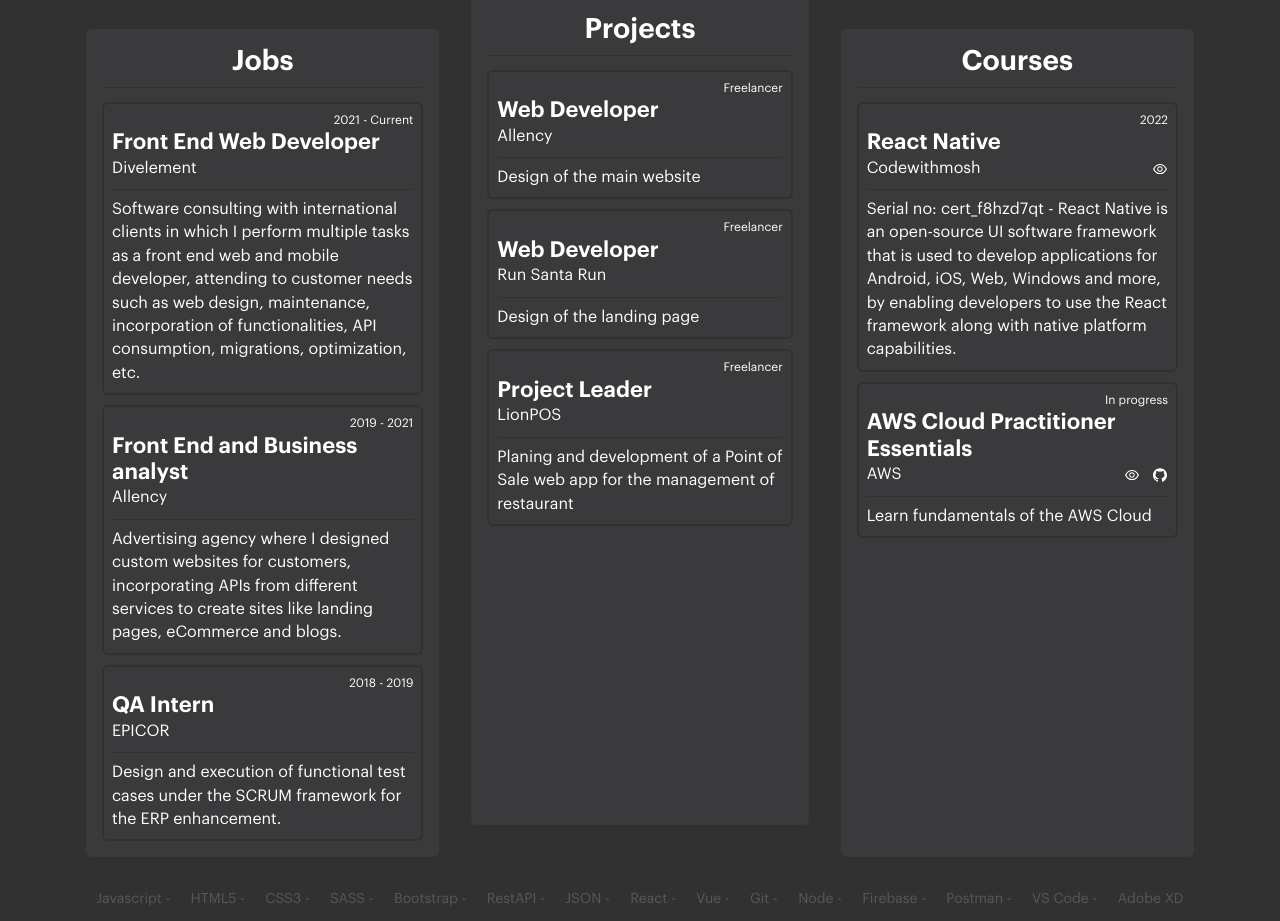
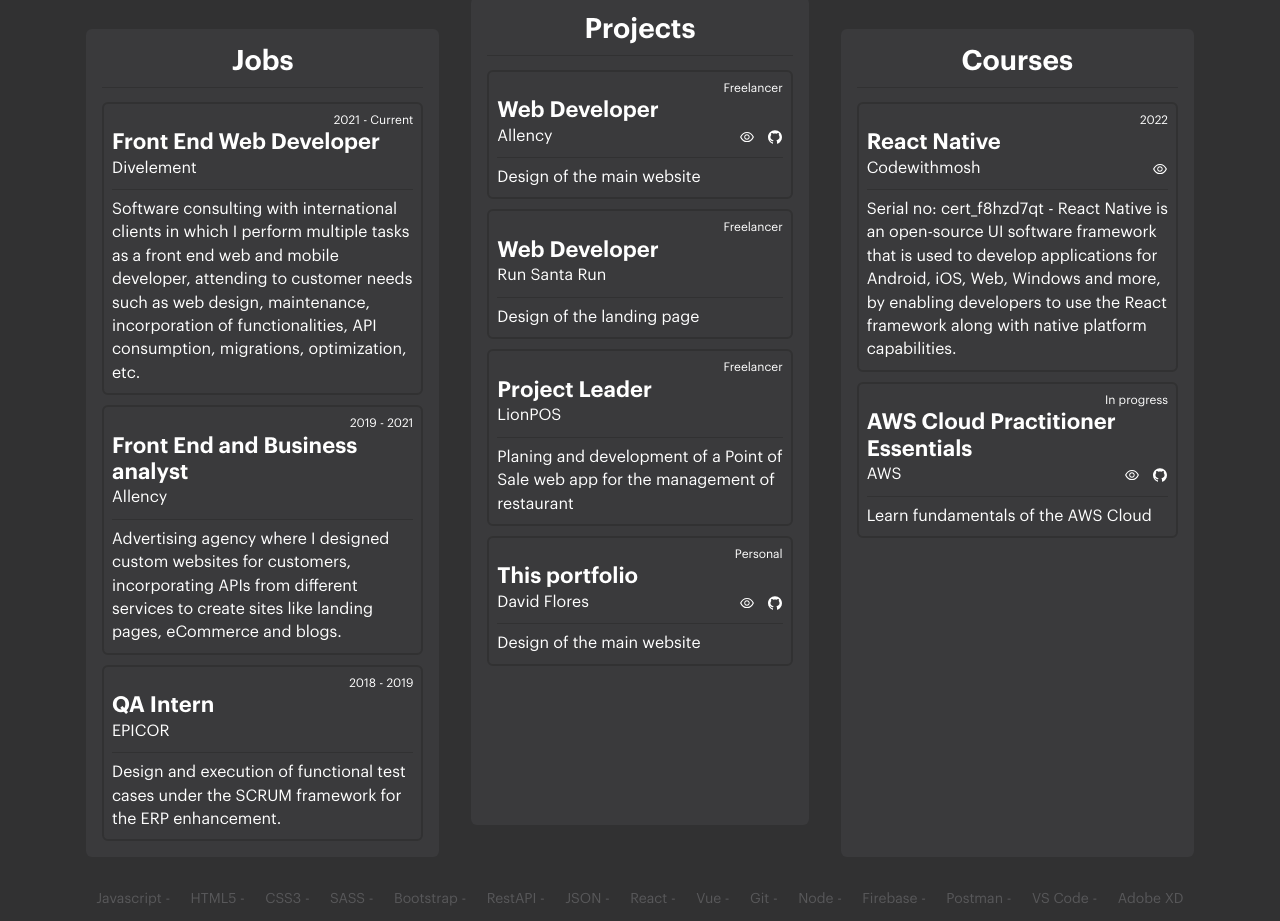
Before and after one commit to DavidFlr1/myPortfolio, a Gatsby site: page / in a window 1280 px wide. Shown: the part 1340-2261 px from the top of the page. Built offline with nearby package versions, Linux system fonts and the light colour scheme; Gatsby itself is replaced by a stand-in of ours.

Commit message:
projects links added

```diff
--- a/src/sections/ServicesSection.js
+++ b/src/sections/ServicesSection.js
@@ -72,7 +72,7 @@
   return (
     <Section background={theme.colors.extended.gray800} id='services' style={{zIndex: '-3'}}>
       <Container>
-        <Typography tag='h4'>Services <Line width={'150px'} /></Typography>
+        <Typography tag='h4'>Services <Line width={'90px'} /></Typography>
         <Typography tag='p'>From a landing page to a complex custom page with different services<br/> such a blog, an eCommerce or simple web maintenance<br/> I can provide anything you need</Typography>
 
         <Flex>
--- a/src/utils/configs.js
+++ b/src/utils/configs.js
@@ -74,8 +74,8 @@
     company: {
       name: 'Allency',
       link: 'https://allency.com.mx',
-      visualize: '',
-      github: '',
+      visualize: 'https://nervous-pare-0aba70.netlify.app',
+      github: 'https://github.com/DavidFlr1/Allency',
     },
     description: 'Design of the main website',
     rawDescription: '<p>Design of the main website</p>',
@@ -103,6 +103,18 @@
     },
     description: 'Planing and development of a Point of Sale web app for the management of restaurant',
     rawDescription: '<p>Planing and development of a Point of Sale web app for the management of restaurant</p>',
+  },
+  {
+    duration: 'Personal',
+    position: 'This portfolio',
+    company: {
+      name: 'David Flores',
+      link: 'https://www.linkedin.com/in/david-flores-31803b145/',
+      visualize: 'https://agitated-payne-fcd5ec.netlify.app',
+      github: 'https://github.com/DavidFlr1/myPortfolio',
+    },
+    description: 'Design of the main website',
+    rawDescription: '<p>Design of the main website</p>',
   },
 ]
 export const courses = [
```
Also changed, not shown: 3 other files.
